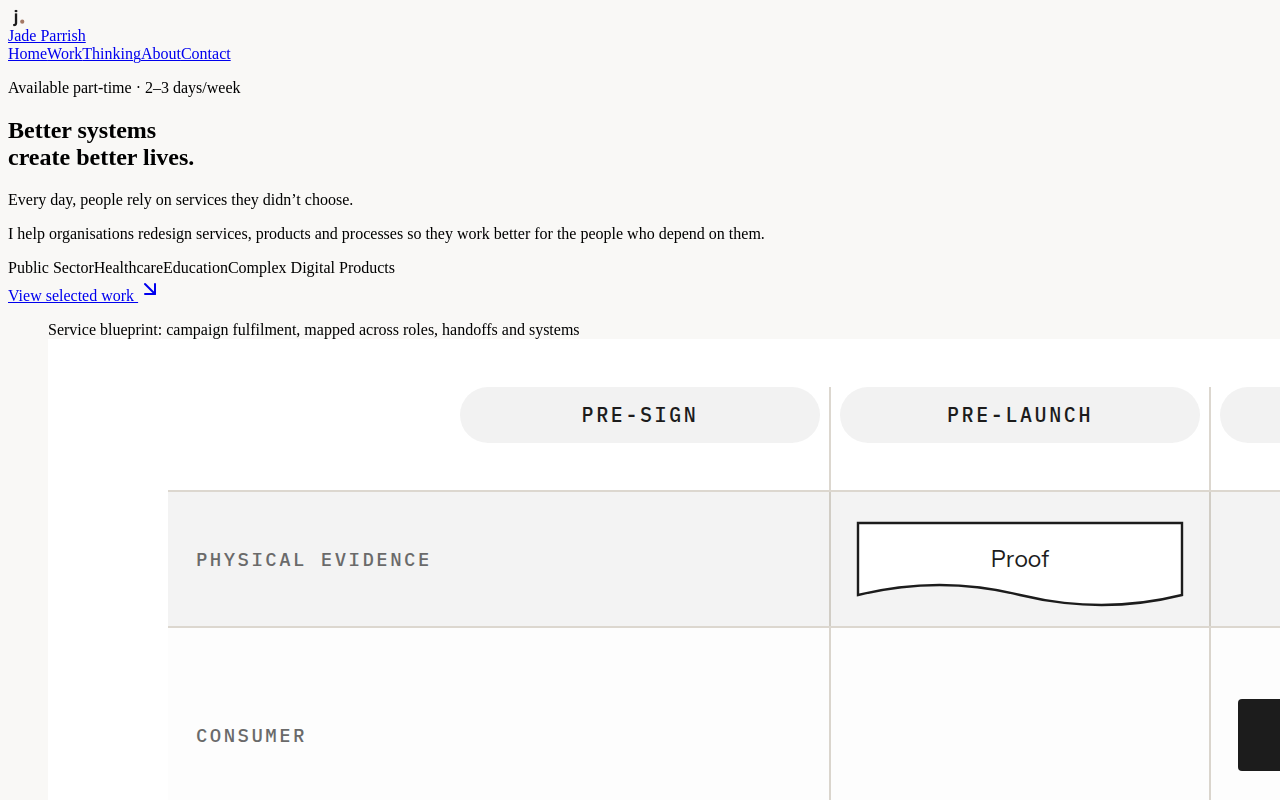
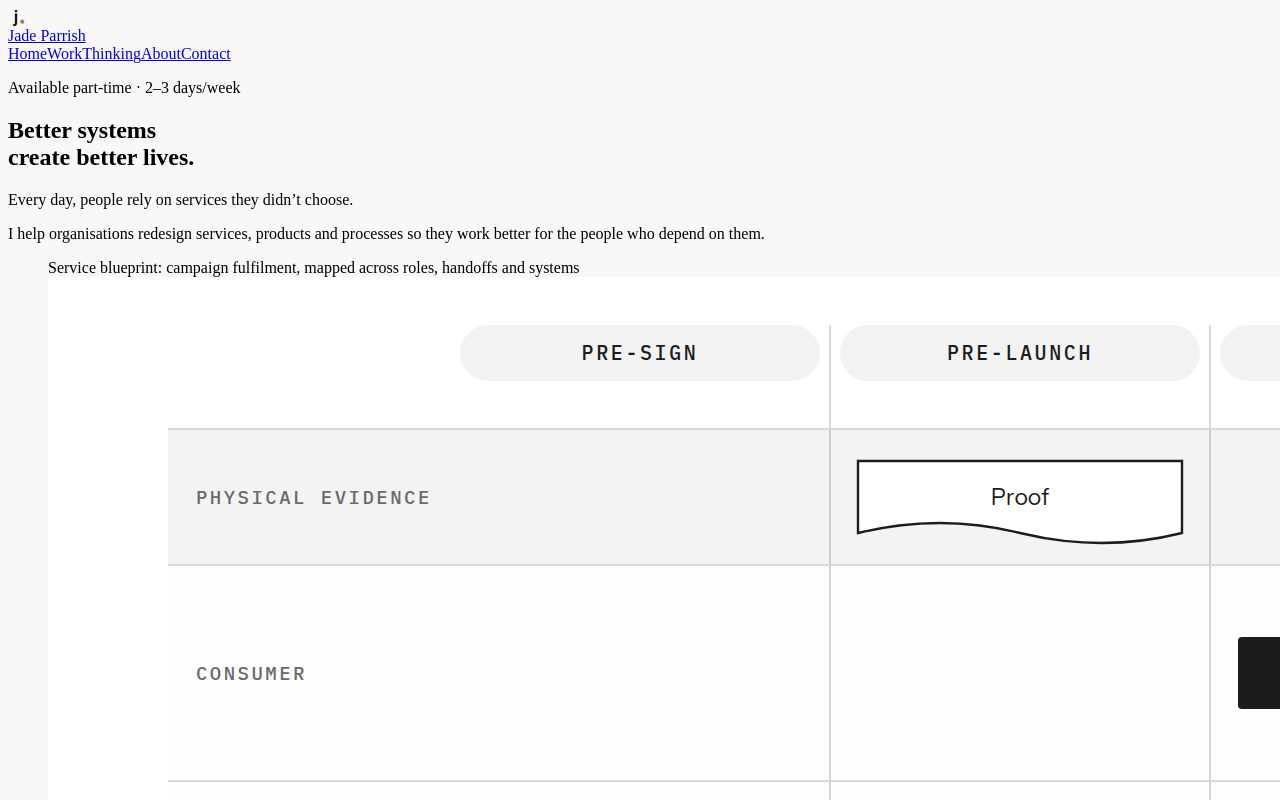
Before and after one commit to jadeparrish/portfolio, a Next.js app: page / in a window 1280 px wide. Shown: the top 800 px of the page. Built offline with nearby package versions, Linux system fonts and the light colour scheme.

Commit message:
Update page.js

```diff
--- a/app/page.js
+++ b/app/page.js
@@ -96,8 +96,14 @@ export default function PortfolioHomepage() {
             grid, about 330px, which is too narrow for 48px display type: the
             headline broke into four ragged lines. Stacked, it gets the full
             width and the illustration sits under it. */}
-        <section className="pt-4 pb-16 sm:pt-6 sm:pb-20 lg:pt-12 lg:pb-28 grid grid-cols-1 lg:grid-cols-12 gap-12 lg:gap-20 items-center border-b border-neutral-200/80">
-          <div className="lg:col-span-6 space-y-8">
+        {/* Three children rather than two, so the blueprint can sit between the
+            pitch and the sectors on a phone while still reading as one text
+            column at lg. Explicit rows rejoin the two halves in column 1; the
+            lg row gap is 8 because that is the space-y-8 the halves shared
+            when they were a single div, so desktop geometry does not move. */}
+        <section className="pt-4 pb-16 sm:pt-6 sm:pb-20 lg:pt-12 lg:pb-28 grid grid-cols-1 lg:grid-cols-12 gap-12 lg:gap-x-20 lg:gap-y-8 items-center border-b border-neutral-200/80">
+          {/* Phone, 1 of 3: availability, headline, what I do. */}
+          <div className="lg:col-span-6 lg:col-start-1 lg:row-start-1 space-y-8">
             {/* Availability opens the hero rather than sitting in the header.
                 Contact is in the nav from every page and states it there, so
                 a strip on every page was saying it twice. Here it reads as
@@ -124,7 +130,32 @@ export default function PortfolioHomepage() {
                 work better for the people who depend on them.
               </p>
             </div>
+          </div>
 
+          {/* Phone, 2 of 3: the blueprint, directly under the pitch it
+              illustrates. The same frame the case studies use. No figure
+              number: there is only one figure on this page, and a number with
+              nothing to count is the problem we just took off the work index.
+              Spanning both rows keeps it centred against the full text column
+              at lg, exactly as it was when the text was one block. */}
+          <div className="lg:col-span-6 lg:col-start-7 lg:row-start-1 lg:row-span-2">
+            <Figure
+              caption="Service blueprint: campaign fulfilment, mapped across roles, handoffs and systems"
+              ratio="aspect-[4/3]"
+              flush
+            >
+              {/* object-contain, not cover: a diagram cropped to fill its box
+                  loses the edges of the thing it is explaining. */}
+              <img
+                src={blueprint.src}
+                alt="A service blueprint of campaign fulfilment. Five phases run left to right: pre-sign, pre-launch, launch, post-launch and feedback. Seven layers run top to bottom: physical evidence, consumer, brand, account, operations, partner and systems, divided by the line of interaction, the line of visibility and the line of internal interaction. Seven handoffs are marked where work crosses between layers; three of those are also marked as fail points, two consumer and brand steps are marked as key touchpoints, and returns is marked as having no agreed process."
+                className="w-full h-full object-contain"
+              />
+            </Figure>
+          </div>
+
+          {/* Phone, 3 of 3: who it is for, then the way into the work. */}
+          <div className="lg:col-span-6 lg:col-start-1 lg:row-start-2 space-y-8">
             {/* Each dot travels with the label before it. As separate flex
                 children they could wrap onto a new line on their own, which
                 put a stray dot at the start of a row at tablet width. */}
@@ -149,25 +180,6 @@ export default function PortfolioHomepage() {
                 View selected work <ArrowDownRight className="w-4 h-4 text-[#A47864]" />
               </a>
             </div>
-          </div>
-
-          {/* The same frame the case studies use. No figure number: there is
-              only one figure on this page, and a number with nothing to count
-              is the problem we just took off the work index. */}
-          <div className="lg:col-span-6">
-            <Figure
-              caption="Service blueprint: campaign fulfilment, mapped across roles, handoffs and systems"
-              ratio="aspect-[4/3]"
-              flush
-            >
-              {/* object-contain, not cover: a diagram cropped to fill its box
-                  loses the edges of the thing it is explaining. */}
-              <img
-                src={blueprint.src}
-                alt="A service blueprint of campaign fulfilment. Five phases run left to right: pre-sign, pre-launch, launch, post-launch and feedback. Seven layers run top to bottom: physical evidence, consumer, brand, account, operations, partner and systems, divided by the line of interaction, the line of visibility and the line of internal interaction. Seven handoffs are marked where work crosses between layers; three of those are also marked as fail points, two consumer and brand steps are marked as key touchpoints, and returns is marked as having no agreed process."
-                className="w-full h-full object-contain"
-              />
-            </Figure>
           </div>
         </section>
 
```
